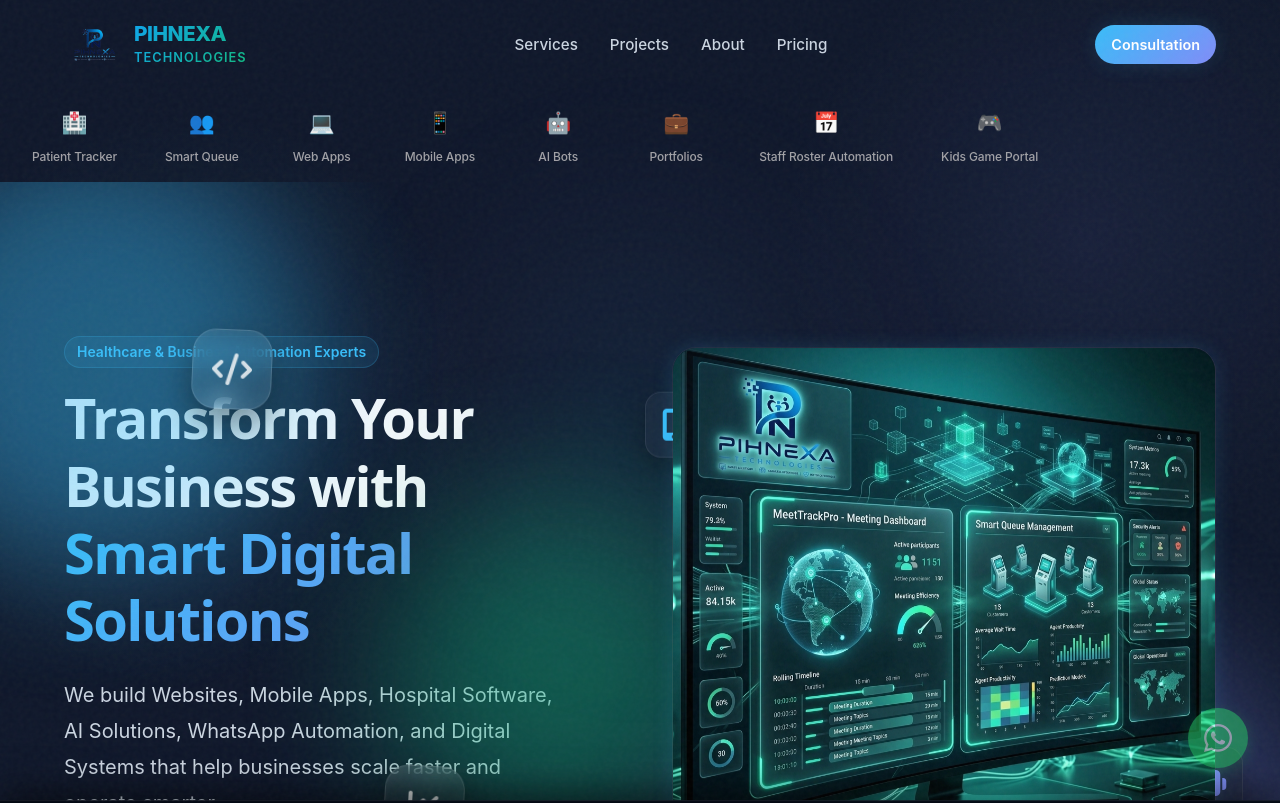
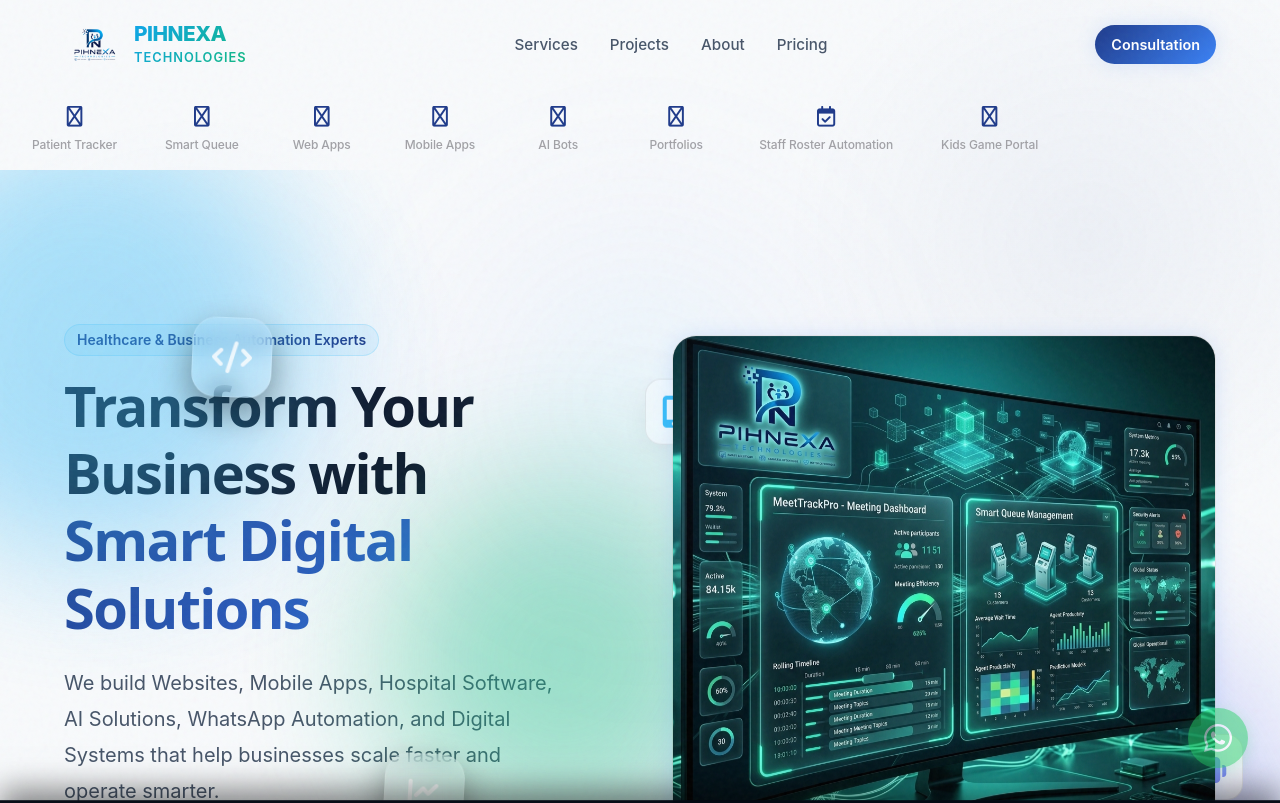
Before and after one commit to Anku9991/Ankush.AI, a Next.js app: page / in a window 1280 px wide. Shown: the top 803 px of the page. Built offline with nearby package versions, Linux system fonts and the light colour scheme.

Commit message:
UI Overhaul: Transform to Premium 2030 Light Mode and replace emojis with minimal vector icons

```diff
--- a/src/app/globals.css
+++ b/src/app/globals.css
@@ -6,26 +6,26 @@
 
 :root {
   /* Color Palette */
-  --bg-dark: #0f172a;
-  --bg-card: rgba(30, 41, 59, 0.6);
-  --bg-card-hover: rgba(51, 65, 85, 0.8);
-  --text-main: #f8fafc;
-  --text-muted: #cbd5e1;
+  --bg-dark: #f8fafc; /* Inverted to very light gray/white */
+  --bg-card: rgba(255, 255, 255, 0.7);
+  --bg-card-hover: rgba(255, 255, 255, 0.95);
+  --text-main: #0f172a; /* Dark text */
+  --text-muted: #475569; /* Muted dark text */
 
   /* Accents */
-  --accent-primary: #38bdf8;
-  --accent-secondary: #818cf8;
+  --accent-primary: #1e3a8a; /* Deep corporate blue */
+  --accent-secondary: #3b82f6; /* Tech blue */
   --accent-success: #10b981;
   --accent-warning: #f59e0b;
 
   /* Gradients */
   --gradient-primary: linear-gradient(135deg, var(--accent-primary), var(--accent-secondary));
-  --gradient-bg: linear-gradient(180deg, var(--bg-dark) 0%, #1e293b 100%);
+  --gradient-bg: linear-gradient(180deg, var(--bg-dark) 0%, #f1f5f9 100%);
 
   /* UI Elements */
-  --border-light: rgba(255, 255, 255, 0.08);
-  --shadow-glow: 0 0 20px rgba(56, 189, 248, 0.15);
-  --shadow-card: 0 10px 30px -5px rgba(0, 0, 0, 0.5);
+  --border-light: rgba(0, 0, 0, 0.08);
+  --shadow-glow: 0 0 20px rgba(59, 130, 246, 0.15);
+  --shadow-card: 0 10px 30px -5px rgba(0, 0, 0, 0.08);
 
   /* Layout */
   --radius-sm: 8px;
@@ -57,8 +57,8 @@ body {
   font-family: var(--font-sans);
   background: var(--bg-dark);
   background-image:
-    radial-gradient(circle at 15% 50%, rgba(56, 189, 248, 0.08), transparent 25%),
-    radial-gradient(circle at 85% 30%, rgba(129, 140, 248, 0.08), transparent 25%);
+    radial-gradient(circle at 15% 50%, rgba(59, 130, 246, 0.05), transparent 25%),
+    radial-gradient(circle at 85% 30%, rgba(30, 58, 138, 0.05), transparent 25%);
   background-attachment: fixed;
   color: var(--text-main);
   line-height: 1.6;
--- a/src/app/page.tsx
+++ b/src/app/page.tsx
@@ -18,35 +18,35 @@ export default function Home() {
     <div className="apple-ribbon">
         <div className="ribbon-scroll">
             <a href="#projects" className="ribbon-item" style={{"textDecoration":"none"}}>
-                <div className="ribbon-icon">🏥</div>
+                <div className="ribbon-icon"><i className="fa-regular fa-user-doctor" style={{color: "var(--accent-primary)"}}></i></div>
                 <span>Patient Tracker</span>
             </a>
             <a href="#projects" className="ribbon-item" style={{"textDecoration":"none"}}>
-                <div className="ribbon-icon">👥</div>
+                <div className="ribbon-icon"><i className="fa-regular fa-users" style={{color: "var(--accent-primary)"}}></i></div>
                 <span>Smart Queue</span>
             </a>
             <a href="#projects" className="ribbon-item" style={{"textDecoration":"none"}}>
-                <div className="ribbon-icon">💻</div>
+                <div className="ribbon-icon"><i className="fa-regular fa-laptop-code" style={{color: "var(--accent-primary)"}}></i></div>
                 <span>Web Apps</span>
             </a>
             <a href="#projects" className="ribbon-item" style={{"textDecoration":"none"}}>
-                <div className="ribbon-icon">📱</div>
+                <div className="ribbon-icon"><i className="fa-regular fa-mobile-screen" style={{color: "var(--accent-primary)"}}></i></div>
                 <span>Mobile Apps</span>
             </a>
             <a href="#projects" className="ribbon-item" style={{"textDecoration":"none"}}>
-                <div className="ribbon-icon">🤖</div>
+                <div className="ribbon-icon"><i className="fa-regular fa-robot" style={{color: "var(--accent-primary)"}}></i></div>
                 <span>AI Bots</span>
             </a>
             <a href="#projects" className="ribbon-item" style={{"textDecoration":"none"}}>
-                <div className="ribbon-icon">💼</div>
+                <div className="ribbon-icon"><i className="fa-regular fa-briefcase" style={{color: "var(--accent-primary)"}}></i></div>
                 <span>Portfolios</span>
             </a>
             <a href="#projects" className="ribbon-item" style={{"textDecoration":"none"}}>
-                <div className="ribbon-icon">📅</div>
+                <div className="ribbon-icon"><i className="fa-regular fa-calendar-check" style={{color: "var(--accent-primary)"}}></i></div>
                 <span>Staff Roster Automation</span>
             </a>
             <a href="#projects" className="ribbon-item" style={{"textDecoration":"none"}}>
-                <div className="ribbon-icon">🎮</div>
+                <div className="ribbon-icon"><i className="fa-regular fa-gamepad" style={{color: "var(--accent-primary)"}}></i></div>
                 <span>Kids Game Portal</span>
             </a>
         </div>
```
